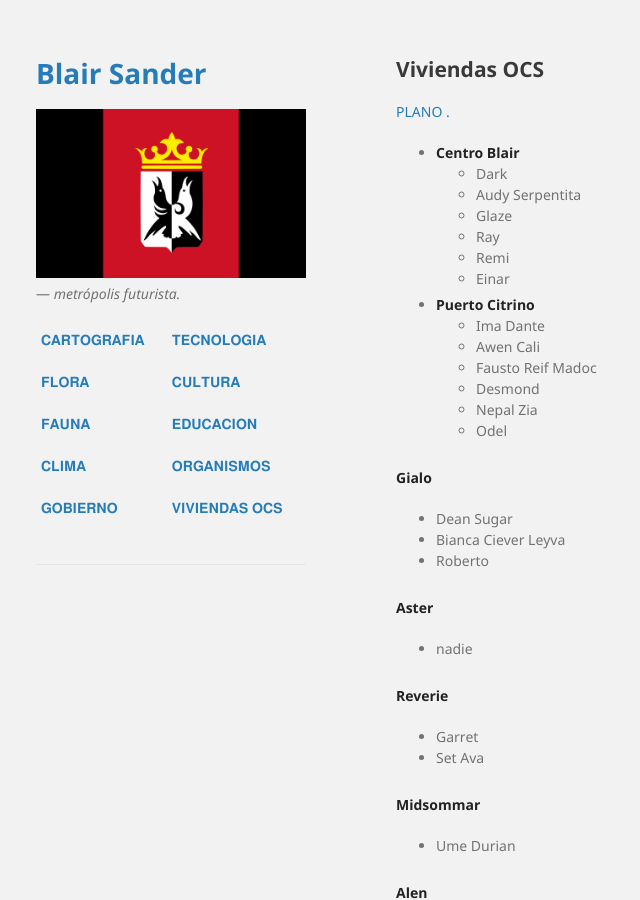
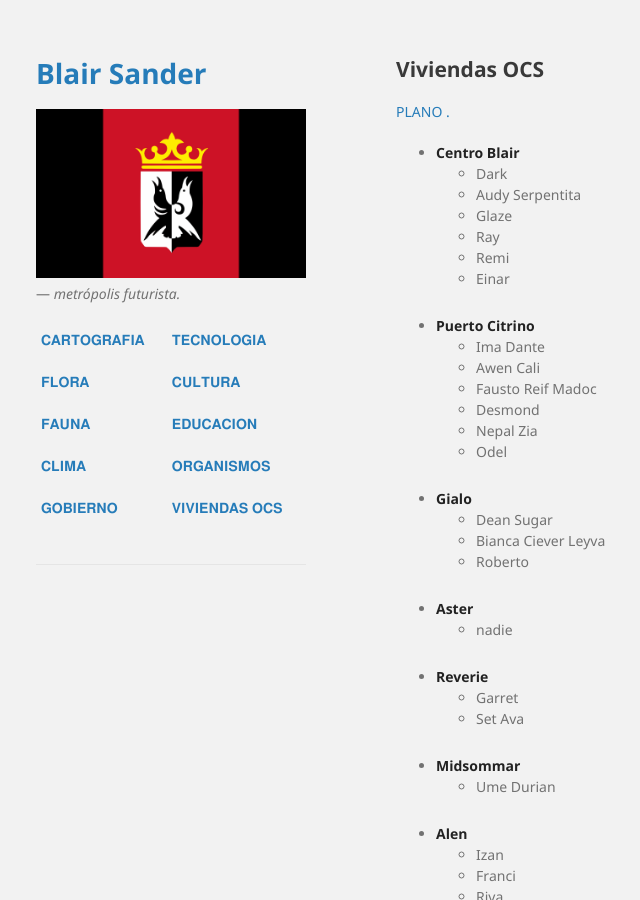
Before and after one commit to BlairSander/ciudad, a Jekyll site: the page built from ocs.md, in a window 1280 px wide and 900 px high. Shown: the whole window, without its empty margins (174-814 px from the left). Built offline with Jekyll 4.4.1, drawn with Linux system fonts in a browser that asks for light colours.

Commit message:
Update ocs.md

```diff
--- a/ocs.md
+++ b/ocs.md
@@ -12,7 +12,7 @@ layout: default
   - Glaze
   - Ray
   - Remi
-  - Einar
+  - Einar <br>&nbsp;
 
 * **Puerto Citrino**
   - Ima Dante
@@ -22,68 +22,55 @@ layout: default
   - Nepal Zia
   - Odel <br>&nbsp;
 
-**Gialo**
+* **Gialo**
+  - Dean Sugar
+  - Bianca Ciever Leyva
+  - Roberto <br>&nbsp;
 
-- Dean Sugar
-- Bianca Ciever Leyva
-- Roberto <br>&nbsp;
+* **Aster**
+  - nadie <br>&nbsp;
 
-**Aster**
+* **Reverie**
+  - Garret
+  - Set Ava <br>&nbsp;
 
-- nadie <br>&nbsp;
+* **Midsommar**
+  - Ume Durian <br>&nbsp;
 
-**Reverie**
+* **Alen**
+  - Izan
+  - Franci
+  - Riva <br>&nbsp;
 
-- Garret
-- Set Ava <br>&nbsp;
+* **Kepler**
+  - nadie <br>&nbsp;
 
-**Midsommar**
+* **Turen**
+  - Liv / Eruo / Costella
+  - Haunter <br>&nbsp;
 
-- Ume Durian <br>&nbsp;
+* **Zona roja Carmesí**
+  - Smurf
+  - Devi / Lezne
+  - Latifa
+  - Velafi <br>&nbsp;
 
-**Alen**
+* **Kavensport**
+  - Emi Noir
+  - Bernard <br>&nbsp;
 
-- Izan
-- Franci
-- Riva <br>&nbsp;
+* **Deacon**
+  - Katty
+  - Relojitos
+  - Coral Maite <br>&nbsp;
 
-**Kepler**
+* **Tadmor**
+  - Herz <br>&nbsp;
 
-- nadie <br>&nbsp;
+* **Delta**
+  - Nerea / Enzel
+  - Siena / Tanis / Kyaru / Shaunte  <br>&nbsp;
 
-**Turen**
-
-- Liv / Eruo / Costella
-- Haunter <br>&nbsp;
-
-**Zona roja Carmesí**
-
-- Smurf
-- Devi / Lezne
-- Latifa
-- Velafi <br>&nbsp;
-
-**Kavensport**
-
-- Emi Noir
-- Bernard <br>&nbsp;
-
-**Deacon**
-
-- Katty
-- Relojitos
-- Coral Maite <br>&nbsp;
-
-**Tadmor**
-
-- Herz <br>&nbsp;
-
-**Delta**
-
-- Nerea / Enzel
-- Siena / Tanis / Kyaru / Shaunte  <br>&nbsp;
-
-**Villa Strega**
-
-- Euler
-- Exit
+* **Villa Strega**
+  - Euler
+  - Exit
```
